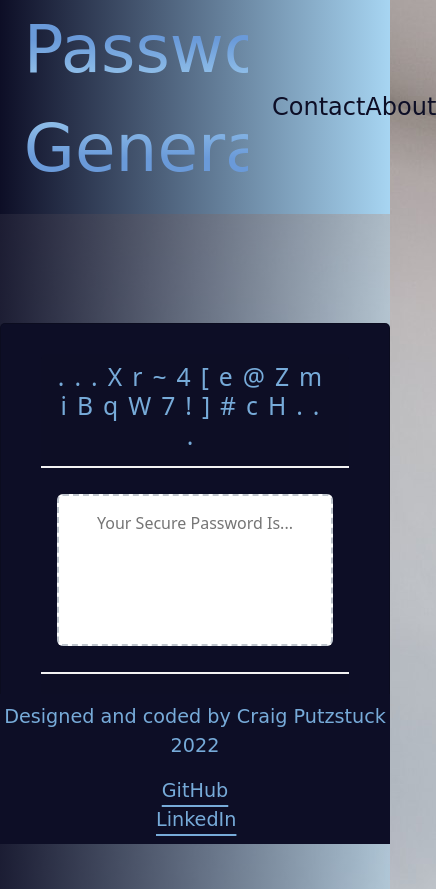
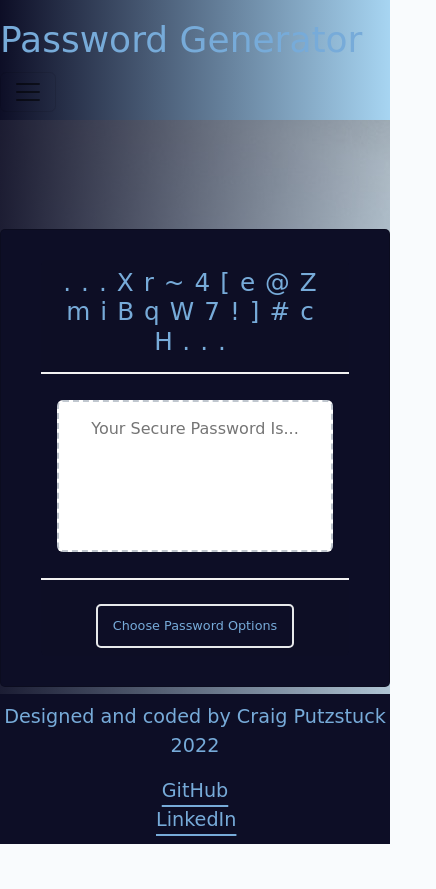
Before and after one commit to argounova/password-generator, a plain HTML site: page index.html in a window 390 px wide. Shown: the whole page, 436 px wide, since content can reach past the window. After the commit the page ends 844 px from the top, so only its background shows below. Drawn offline with nearby package versions, Linux system fonts and the light colour scheme; a web font is replaced by a local one.

Commit message:
revamping navbar to be more responsive friendly

```diff
--- a/index.html
+++ b/index.html
@@ -109,18 +109,19 @@
   </div>
 
   <!-- Password generator section -->
-  <header class="container-fluid">
-    <div class="row">
-      <div class="col-8">
-       <a style="text-decoration: none;" href="index.html"><p>Password Generator</p></a>
+  <header>
+    <nav class="navbar navbar-expand-lg">
+      <a class="navbar-brand nav-item nav-link active" href="index.html" id="brand">Password Generator</a>
+      <button class="navbar-toggler" type="button" data-toggle="collapse" data-target="#navbarNavAltMarkup" aria-controls="navbarNavAltMarkup" aria-expanded="false" aria-label="Toggle navigation">
+        <span class="navbar-toggler-icon"></span>
+      </button>
+      <div class="collapse navbar-collapse justify-content-end" id="navbarNavAltMarkup">
+        <div class="navbar-nav">
+          <a class="nav-item nav-link" href="#">About</a>
+          <a class="nav-item nav-link" href="#">Contact</a>
+        </div>
       </div>
-      <div class="col-4">
-        <nav>
-          <a id="nav-contact" class="nav-link" href="">Contact</a>
-          <a id="nav-about" class="nav-link" href="">About</a>
-        </nav>
-      </div>
-    </div>
+    </nav>
   </header>
   <section id="password-section" class="overlay">
     <div class="card">
--- a/style.css
+++ b/style.css
@@ -26,6 +26,7 @@ body {
   min-height: 100vh;
   width: 100%;
   margin: 0;
+  font-family: 'Prosto One', cursive;
 }
 
 header {
@@ -34,28 +35,15 @@ header {
   min-height: fit-content;
 }
 
-header p {
-  font-family: 'Prosto One', cursive;
-  font-size: 66px;
-  padding-left: 5%;
-  background: -webkit-linear-gradient(90deg, rgba(106,154,217,1) 20%, rgba(167,213,242,1) 51%, rgba(106,154,217,1) 80%);
-  -webkit-background-clip: text;
-  -webkit-text-fill-color: transparent;
-}
+#brand {
+  color: var(--bluesky2);
+    font-size: 2.25rem;
 
-nav {
-  display: flex;
-  flex-direction: row;
-  align-items: center;
-  justify-content: space-evenly;
-  min-height: 100%;
 }
 
 .nav-link {
-  text-decoration: none;
   color: #0D0E26;
-  font-family: 'Prosto One', cursive;
-  font-size: 24px;
+  font-size: 1.25rem;
 }
 
 .overlay {
```
